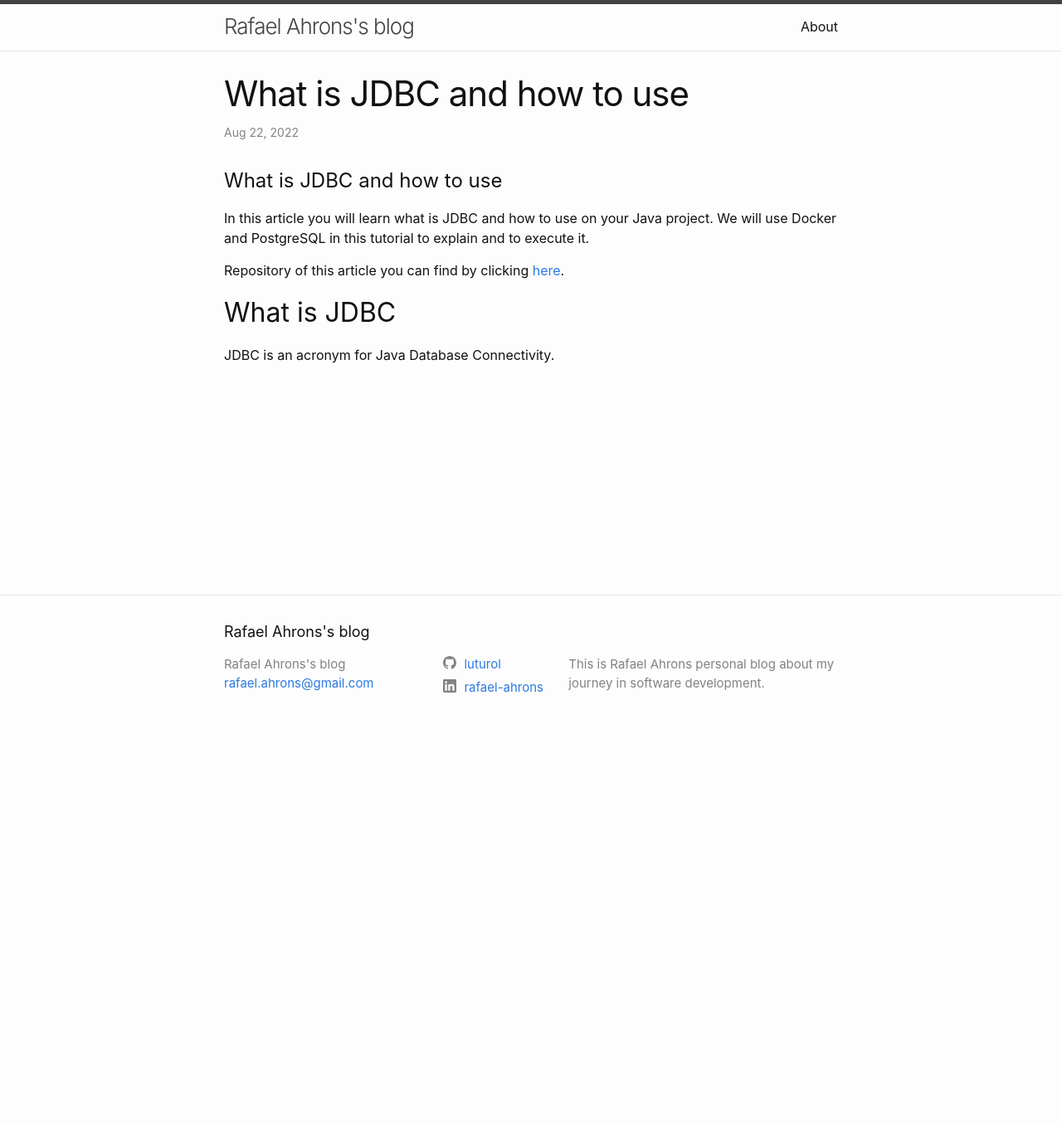
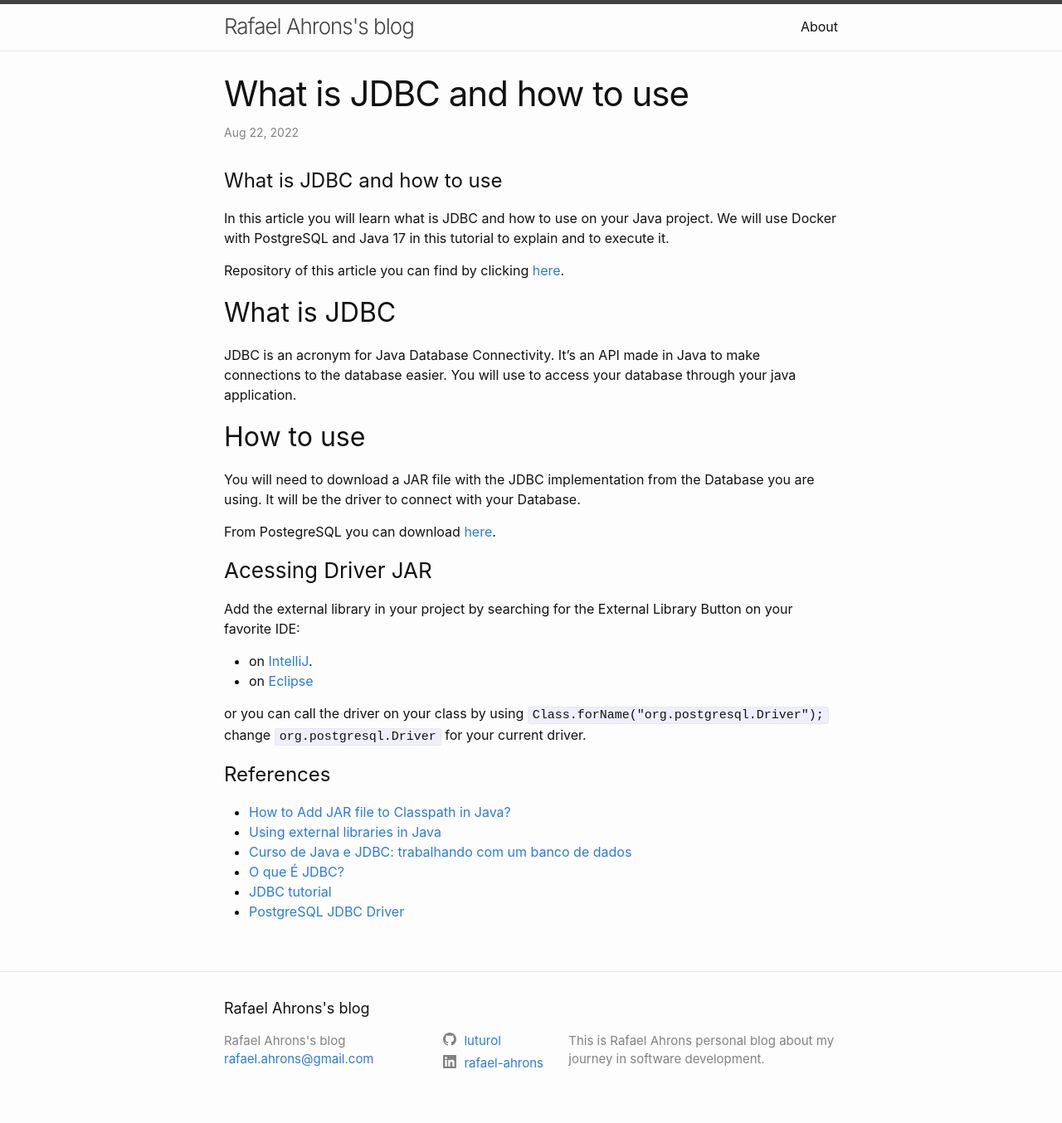
Before and after one commit to luturol/luturol.github.io, a Jekyll site: the page built from _posts/2022-08-22-what-is-jdbc-and-how-to-use.md, in a window 1280 px wide. Shown: the whole page at 83% size. Built offline with Jekyll 4.4.1, drawn with Linux system fonts in a browser that asks for light colours; before the commit the page ends 900 px from its top, so only the background shows below that.

Commit message:
Add References and External Library

````diff
--- a/_posts/2022-08-22-what-is-jdbc-and-how-to-use.md
+++ b/_posts/2022-08-22-what-is-jdbc-and-how-to-use.md
@@ -8,10 +8,34 @@ categories:
 
 # What is JDBC and how to use
 
-In this article you will learn what is JDBC and how to use on your Java project. We will use Docker and PostgreSQL in this tutorial to explain and to execute it.
+In this article you will learn what is JDBC and how to use on your Java project. We will use Docker with PostgreSQL and Java 17 in this tutorial to explain and to execute it.
 
 Repository of this article you can find by clicking [here](https://github.com/luturol/LearningJava).
 
 ## What is JDBC
 
-JDBC is an acronym for Java Database Connectivity.
+JDBC is an acronym for Java Database Connectivity. It's an API made in Java to make connections to the database easier. You will use to access your database through your java application.
+
+## How to use
+
+You will need to download a JAR file with the JDBC implementation from the Database you are using. It will be the driver to connect with your Database.
+
+From PostegreSQL you can download [here](https://jdbc.postgresql.org/download.html).
+
+### Acessing Driver JAR
+
+Add the external library in your project by searching for the External Library Button on your favorite IDE:
+ - on [IntelliJ](https://stackoverflow.com/questions/1051640/correct-way-to-add-external-jars-lib-jar-to-an-intellij-idea-project).
+ - on [Eclipse](https://stackoverflow.com/questions/2824515/how-to-add-external-library-properly-in-eclipse)
+
+or you can call the driver on your class by using ```Class.forName("org.postgresql.Driver");``` change ```org.postgresql.Driver``` for your current driver.
+
+
+# References
+
+- [How to Add JAR file to Classpath in Java?](https://www.geeksforgeeks.org/how-to-add-jar-file-to-classpath-in-java/)
+- [Using external libraries in Java](https://opensource.com/article/20/2/external-libraries-java)
+- [Curso de Java e JDBC: trabalhando com um banco de dados](https://cursos.alura.com.br/course/jdbc-dao-persistencia)
+- [O que É JDBC?](https://www.ibm.com/docs/pt-br/developer-for-zos/14.1.0?topic=support-what-is-jdbc)
+- [JDBC tutorial](https://www.devmedia.com.br/jdbc-tutorial/6638)
+- [PostgreSQL JDBC Driver](https://jdbc.postgresql.org/download.html)
````
